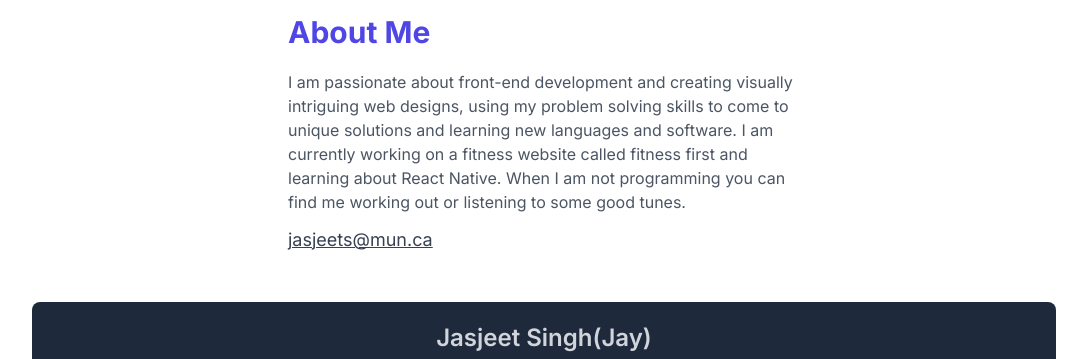
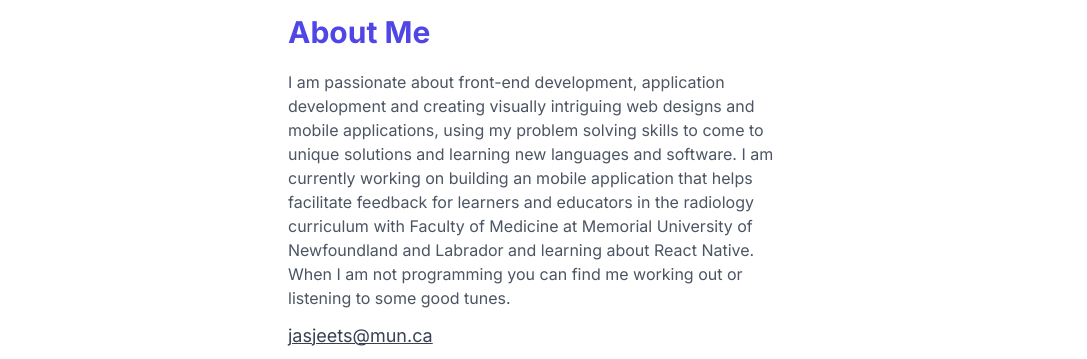
Before and after one commit to Jasjeet00/Portfolio, a React (Vite) app: page / in a window 1280 px wide. Shown: the part 820-1179 px from the top of the page, without its empty margins (96-1183 px from the left). Built offline with nearby package versions, Linux system fonts and the light colour scheme.

Commit message:
Update About.jsx

```diff
--- a/src/components/About.jsx
+++ b/src/components/About.jsx
@@ -8,8 +8,8 @@ function About() {
 			<div className="w-full md:w-6/12">
 				<SectionTitle>About Me</SectionTitle>
 				<p className="text-md text-gray-600 dark:text-gray-300">
-				I am passionate about front-end development and creating visually intriguing web designs, using my problem solving skills to come to
-				unique solutions and learning new languages and software. I am currently working on a fitness website called fitness first and learning about
+				I am passionate about front-end development, application development and creating visually intriguing web designs and mobile applications, using my problem solving skills to come to
+				unique solutions and learning new languages and software. I am currently working on building an mobile application that helps facilitate feedback for learners and educators in the radiology curriculum with Faculty of Medicine at Memorial University of Newfoundland and Labrador and learning about
 				React Native. When I am not programming you can find me working out or listening to some good tunes.
 
 				</p>
```
